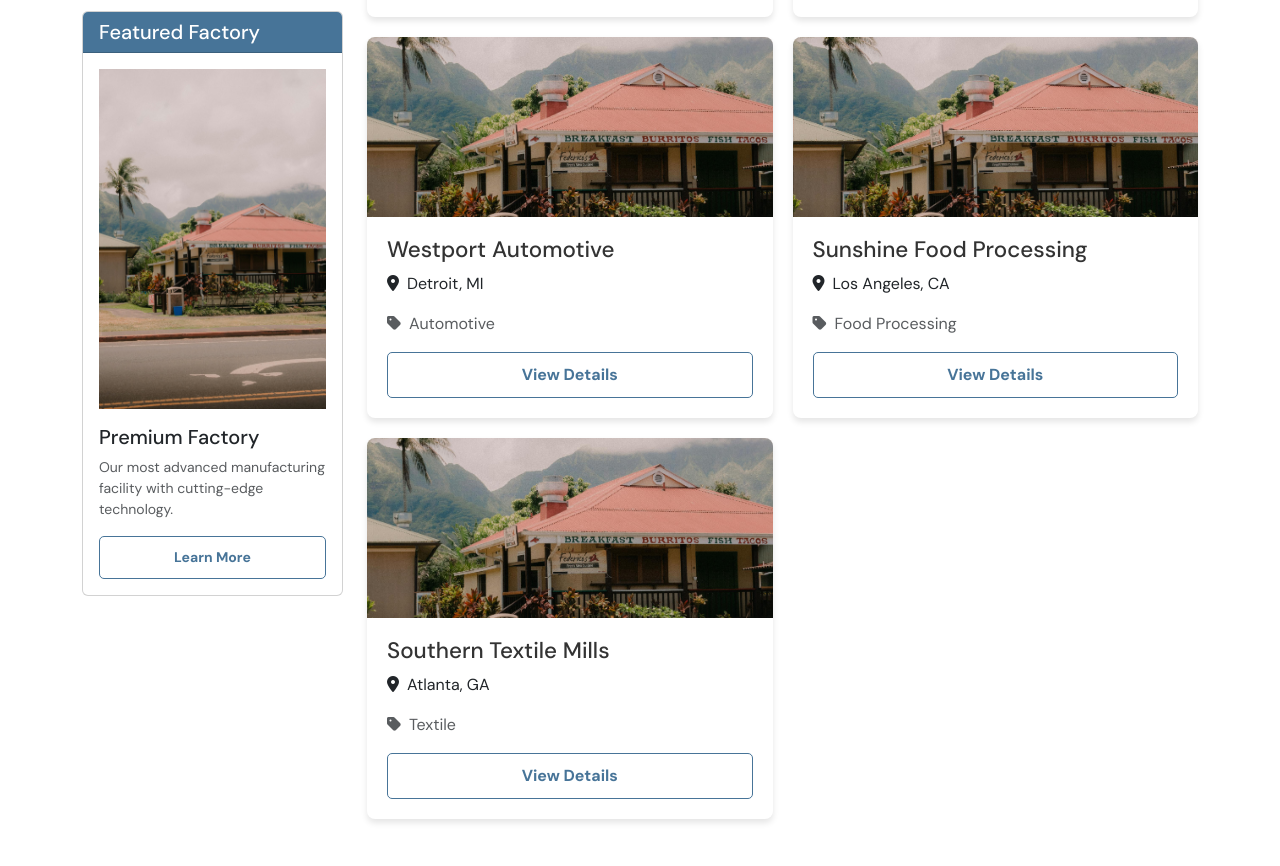
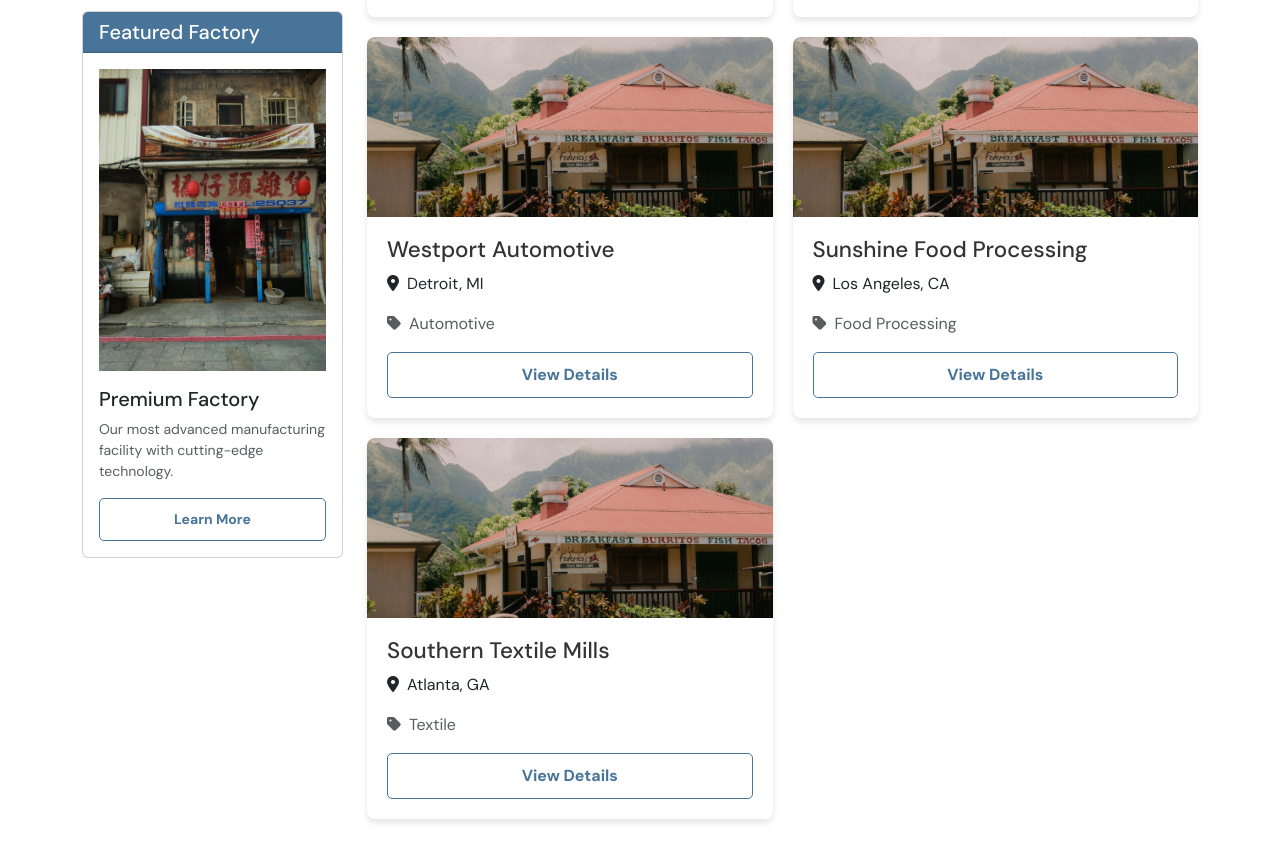
Before and after one commit to nadayoussef258/NewProject, a plain HTML site: page factories.html in a window 1280 px wide. Shown: the part 841-1707 px from the top of the page. Drawn offline with nearby package versions, Linux system fonts and the light colour scheme; a web font is replaced by a local one.

Commit message:
Update3photo factories.html

```diff
--- a/factories.html
+++ b/factories.html
@@ -731,7 +731,7 @@
                         <h5 class="mb-0">Featured Factory</h5>
                     </div>
                     <div class="card-body">
-                        <img src="/assets/CommercialFurniture.jpg" alt="Featured Factory" class="img-fluid mb-3">
+                        <img src="/assets/bg-1.jpg" alt="Featured Factory" class="img-fluid mb-3">
                         <h5>Premium Factory</h5>
                         <p class="small text-muted">Our most advanced manufacturing facility with cutting-edge
                             technology.</p>
```
